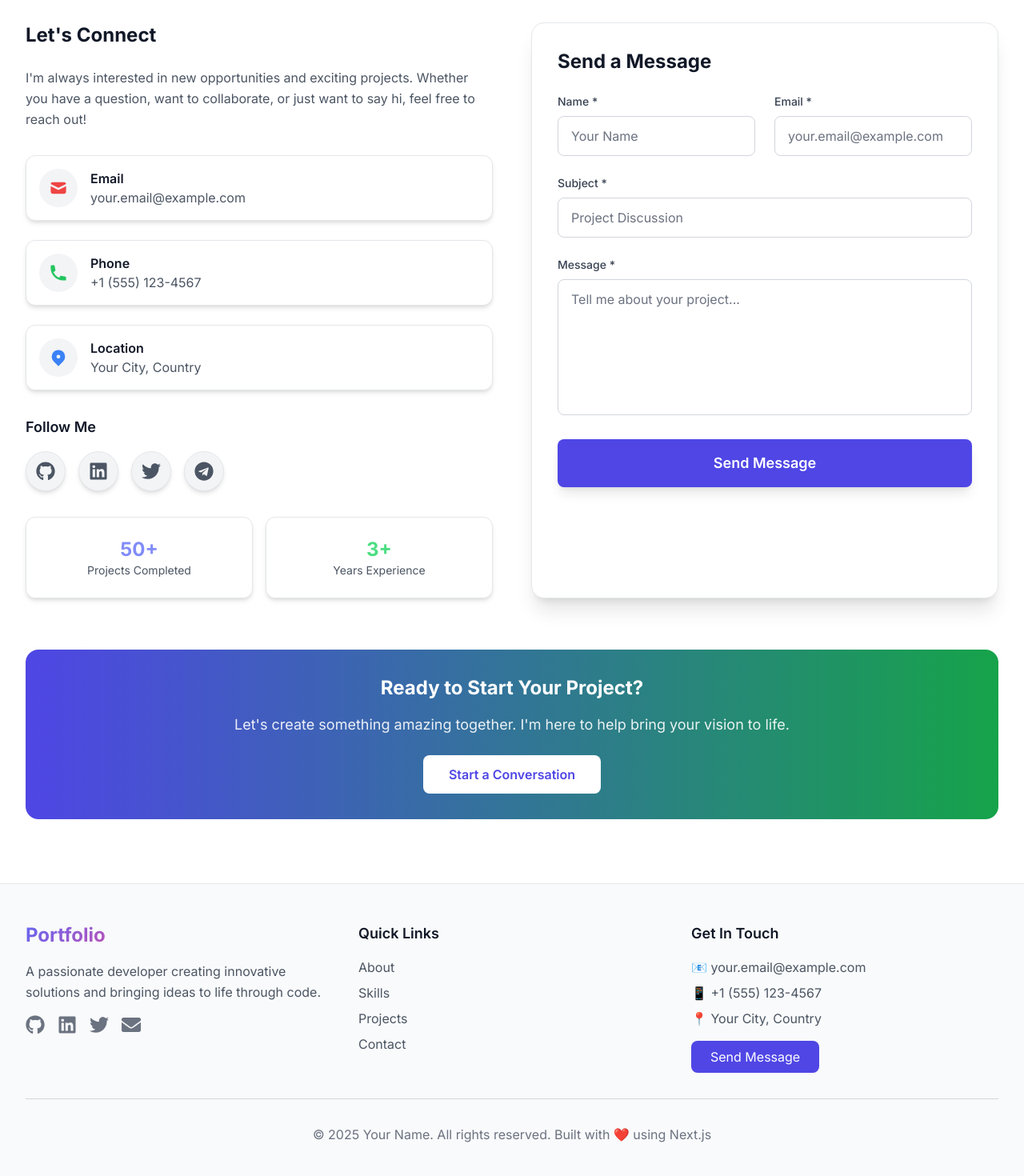
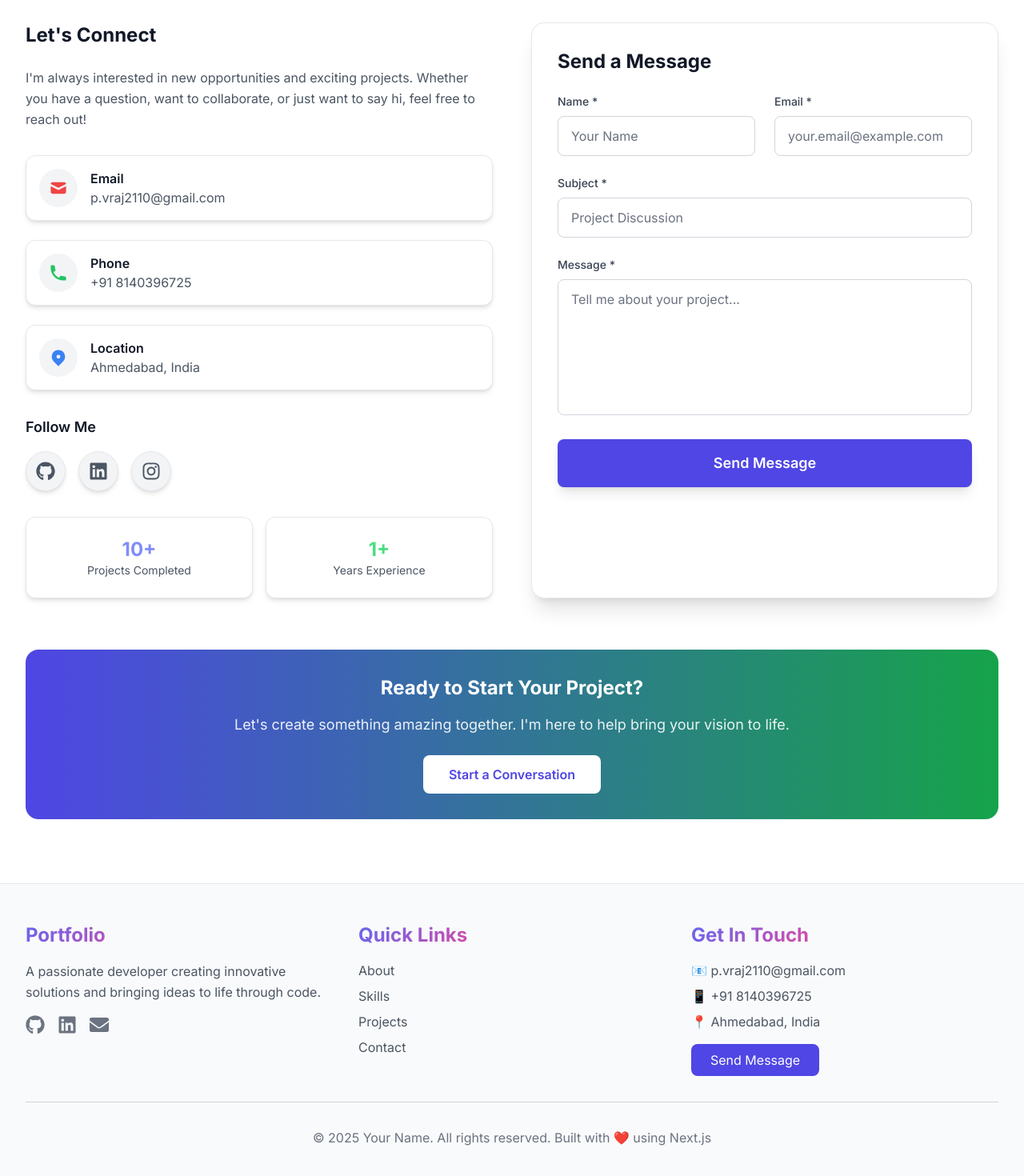
Before and after one commit to pvraj1011/my-portfolio, a Next.js app: page / in a window 1280 px wide. Shown: the part 3806-5276 px from the top of the page at 80% size. Built offline with nearby package versions, Linux system fonts and the light colour scheme.

Commit message:
Some UI changes

```diff
--- a/app/globals.css
+++ b/app/globals.css
@@ -113,3 +113,14 @@ img {
 .animate-bounce-slow {
   animation: bounce 2s infinite;
 }
+
+/* Ensure sections have proper scroll positioning */
+section {
+  scroll-margin-top: 80px; /* Account for fixed navbar height */
+}
+
+/* Ensure smooth scrolling works properly */
+html {
+  scroll-behavior: smooth;
+  scroll-padding-top: 80px; /* Account for fixed navbar */
+}
--- a/app/layout.js
+++ b/app/layout.js
@@ -12,7 +12,7 @@ const inter = Inter({
 })
 
 export const metadata = {
-  title: 'Portfolio - Your Name',
+  title: 'VRAJ PATEL | Code & Creativity',
   description: 'A modern portfolio website showcasing skills, projects, and experience',
 }
 
--- a/components/Contact.js
+++ b/components/Contact.js
@@ -1,100 +1,103 @@
-'use client'
+"use client";
 
-import { useState } from 'react'
-import { motion } from 'framer-motion'
-import { useInView } from 'react-intersection-observer'
-import { FaEnvelope, FaPhone, FaMapMarkerAlt, FaGithub, FaLinkedin, FaTwitter, FaTelegram } from 'react-icons/fa'
-import { HiMail, HiPhone, HiLocationMarker } from 'react-icons/hi'
+import { useState } from "react";
+import { motion } from "framer-motion";
+import { useInView } from "react-intersection-observer";
+import {
+  FaEnvelope,
+  FaPhone,
+  FaMapMarkerAlt,
+  FaGithub,
+  FaLinkedin,
+  FaTwitter,
+  FaTelegram,
+  FaInstagram,
+} from "react-icons/fa";
+import { HiMail, HiPhone, HiLocationMarker } from "react-icons/hi";
 
 const Contact = () => {
   const [formData, setFormData] = useState({
-    name: '',
-    email: '',
-    subject: '',
-    message: ''
-  })
-  const [isSubmitting, setIsSubmitting] = useState(false)
-  const [submitStatus, setSubmitStatus] = useState(null)
+    name: "",
+    email: "",
+    subject: "",
+    message: "",
+  });
+  const [isSubmitting, setIsSubmitting] = useState(false);
+  const [submitStatus, setSubmitStatus] = useState(null);
 
   const [ref, inView] = useInView({
     triggerOnce: true,
-    threshold: 0.1
-  })
+    threshold: 0.1,
+  });
 
   const handleChange = (e) => {
     setFormData({
       ...formData,
-      [e.target.name]: e.target.value
-    })
-  }
+      [e.target.name]: e.target.value,
+    });
+  };
 
   const handleSubmit = async (e) => {
-    e.preventDefault()
-    setIsSubmitting(true)
+    e.preventDefault();
+    setIsSubmitting(true);
 
     // Simulate form submission
     setTimeout(() => {
-      setIsSubmitting(false)
-      setSubmitStatus('success')
-      setFormData({ name: '', email: '', subject: '', message: '' })
+      setIsSubmitting(false);
+      setSubmitStatus("success");
+      setFormData({ name: "", email: "", subject: "", message: "" });
 
       // Reset status after 3 seconds
       setTimeout(() => {
-        setSubmitStatus(null)
-      }, 3000)
-    }, 2000)
-  }
+        setSubmitStatus(null);
+      }, 3000);
+    }, 2000);
+  };
 
   const contactInfo = [
     {
       icon: HiMail,
-      title: 'Email',
-      value: 'your.email@example.com',
-      link: 'mailto:your.email@example.com',
-      color: 'text-red-500'
+      title: "Email",
+      value: "p.vraj2110@gmail.com",
+      link: "mailto:p.vraj2110@gmail.com",
+      color: "text-red-500",
     },
     {
       icon: HiPhone,
-      title: 'Phone',
-      value: '+1 (555) 123-4567',
-      link: 'tel:+15551234567',
-      color: 'text-green-500'
+      title: "Phone",
+      value: "+91 8140396725",
+      link: "tel:+918140396725",
+      color: "text-green-500",
     },
     {
       icon: HiLocationMarker,
-      title: 'Location',
-      value: 'Your City, Country',
-      link: '#',
-      color: 'text-blue-500'
-    }
-  ]
+      title: "Location",
+      value: "Ahmedabad, India",
+      link: "#",
+      color: "text-blue-500",
+    },
+  ];
 
   const socialLinks = [
     {
       icon: FaGithub,
-      href: 'https://github.com',
-      label: 'GitHub',
-      color: 'hover:text-gray-800'
+      href: "https://github.com/pvraj1011",
+      label: "GitHub",
+      color: "hover:text-gray-800",
     },
     {
       icon: FaLinkedin,
-      href: 'https://linkedin.com',
-      label: 'LinkedIn',
-      color: 'hover:text-blue-600'
+      href: "https://linkedin.com/in/vraj10",
+      label: "LinkedIn",
+      color: "hover:text-blue-600",
     },
     {
-      icon: FaTwitter,
-      href: 'https://twitter.com',
-      label: 'Twitter',
-      color: 'hover:text-blue-400'
+      icon: FaInstagram,
+      href: "https://instagram.com/v_i_r_u_1011",
+      label: "Instagram",
+      color: "hover:text-pink-500",
     },
-    {
-      icon: FaTelegram,
-      href: 'https://t.me',
-      label: 'Telegram',
-      color: 'hover:text-blue-500'
-    }
-  ]
+  ];
 
   const containerVariants = {
     hidden: { opacity: 0 },
@@ -102,10 +105,10 @@ const Contact = () => {
       opacity: 1,
       transition: {
         staggerChildren: 0.1,
-        delayChildren: 0.2
-      }
-    }
-  }
+        delayChildren: 0.2,
+      },
+    },
+  };
 
   const itemVariants = {
     hidden: { y: 20, opacity: 0 },
@@ -114,10 +117,10 @@ const Contact = () => {
       opacity: 1,
       transition: {
         duration: 0.6,
-        ease: "easeOut"
-      }
-    }
-  }
+        ease: "easeOut",
+      },
+    },
+  };
 
   return (
     <section id="contact" className="py-20 bg-white">
@@ -139,7 +142,8 @@ const Contact = () => {
             variants={itemVariants}
             className="text-xl text-gray-600 max-w-3xl mx-auto mb-8"
           >
-            Ready to work together? Let's discuss your next project and bring your ideas to life.
+            Ready to work together? Let's discuss your next project and bring
+            your ideas to life.
           </motion.p>
         </motion.div>
 
@@ -156,9 +160,9 @@ const Contact = () => {
                 Let's Connect
               </h3>
               <p className="text-gray-600 leading-relaxed mb-8">
-                I'm always interested in new opportunities and exciting projects.
-                Whether you have a question, want to collaborate, or just want to say hi,
-                feel free to reach out!
+                I'm always interested in new opportunities and exciting
+                projects. Whether you have a question, want to collaborate, or
+                just want to say hi, feel free to reach out!
               </p>
             </motion.div>
 
@@ -175,7 +179,9 @@ const Contact = () => {
                     <info.icon size={24} />
                   </div>
                   <div>
-                    <h4 className="font-semibold text-gray-900">{info.title}</h4>
+                    <h4 className="font-semibold text-gray-900">
+                      {info.title}
+                    </h4>
                     <p className="text-gray-600">{info.value}</p>
                   </div>
                 </motion.a>
@@ -211,11 +217,11 @@ const Contact = () => {
               className="grid grid-cols-2 gap-4 mt-8"
             >
               <div className="bg-white p-6 rounded-xl shadow-md text-center border border-gray-200">
-                <div className="text-2xl font-bold text-primary-400">50+</div>
+                <div className="text-2xl font-bold text-primary-400">10+</div>
                 <div className="text-sm text-gray-600">Projects Completed</div>
               </div>
               <div className="bg-white p-6 rounded-xl shadow-md text-center border border-gray-200">
-                <div className="text-2xl font-bold text-accent-400">3+</div>
+                <div className="text-2xl font-bold text-accent-400">1+</div>
                 <div className="text-sm text-gray-600">Years Experience</div>
               </div>
             </motion.div>
@@ -236,9 +242,15 @@ const Contact = () => {
             </motion.h3>
 
             <form onSubmit={handleSubmit} className="space-y-6">
-              <motion.div variants={itemVariants} className="grid grid-cols-1 md:grid-cols-2 gap-6">
+              <motion.div
+                variants={itemVariants}
+                className="grid grid-cols-1 md:grid-cols-2 gap-6"
+              >
                 <div>
-                  <label htmlFor="name" className="block text-sm font-medium text-gray-700 mb-2">
+                  <label
+                    htmlFor="name"
+                    className="block text-sm font-medium text-gray-700 mb-2"
+                  >
                     Name *
                   </label>
                   <input
@@ -253,7 +265,10 @@ const Contact = () => {
                   />
                 </div>
                 <div>
-                  <label htmlFor="email" className="block text-sm font-medium text-gray-700 mb-2">
+                  <label
+                    htmlFor="email"
+                    className="block text-sm font-medium text-gray-700 mb-2"
+                  >
                     Email *
                   </label>
                   <input
@@ -270,7 +285,10 @@ const Contact = () => {
               </motion.div>
 
               <motion.div variants={itemVariants}>
-                <label htmlFor="subject" className="block text-sm font-medium text-gray-700 mb-2">
+                <label
+                  htmlFor="subject"
+                  className="block text-sm font-medium text-gray-700 mb-2"
+                >
                   Subject *
                 </label>
                 <input
@@ -286,7 +304,10 @@ const Contact = () => {
               </motion.div>
 
               <motion.div variants={itemVariants}>
-                <label htmlFor="message" className="block text-sm font-medium text-gray-700 mb-2">
+                <label
+                  htmlFor="message"
+                  className="block text-sm font-medium text-gray-700 mb-2"
+                >
                   Message *
                 </label>
                 <textarea
@@ -309,8 +330,8 @@ const Contact = () => {
                 whileTap={{ scale: 0.98 }}
                 className={`w-full py-4 px-6 rounded-lg font-semibold text-lg transition-all duration-300 ${
                   isSubmitting
-                    ? 'bg-gray-400 cursor-not-allowed'
-                    : 'bg-primary-600 hover:bg-primary-700 text-white shadow-lg hover:shadow-xl'
+                    ? "bg-gray-400 cursor-not-allowed"
+                    : "bg-primary-600 hover:bg-primary-700 text-white shadow-lg hover:shadow-xl"
                 }`}
               >
                 {isSubmitting ? (
@@ -319,12 +340,12 @@ const Contact = () => {
                     Sending...
                   </div>
                 ) : (
-                  'Send Message'
+                  "Send Message"
                 )}
               </motion.button>
 
               {/* Success Message */}
-              {submitStatus === 'success' && (
+              {submitStatus === "success" && (
                 <motion.div
                   initial={{ opacity: 0, y: 10 }}
                   animate={{ opacity: 1, y: 0 }}
@@ -349,10 +370,11 @@ const Contact = () => {
               Ready to Start Your Project?
             </h3>
             <p className="text-lg mb-6 opacity-90">
-              Let's create something amazing together. I'm here to help bring your vision to life.
+              Let's create something amazing together. I'm here to help bring
+              your vision to life.
             </p>
             <motion.a
-              href="mailto:your.email@example.com"
+              href="mailto:p.vraj2110@gmail.com"
               whileHover={{ scale: 1.05 }}
               whileTap={{ scale: 0.95 }}
               className="inline-block bg-white text-primary-600 px-8 py-3 rounded-lg font-semibold hover:bg-gray-100 transition-colors duration-200"
@@ -363,7 +385,7 @@ const Contact = () => {
         </motion.div>
       </div>
     </section>
-  )
-}
+  );
+};
 
-export default Contact
+export default Contact;
--- a/components/Footer.js
+++ b/components/Footer.js
@@ -9,22 +9,17 @@ const Footer = () => {
   const socialLinks = [
     {
       icon: FaGithub,
-      href: "https://github.com",
+      href: "https://github.com/pvraj1011",
       label: "GitHub",
     },
     {
       icon: FaLinkedin,
-      href: "https://linkedin.com",
+      href: "https://linkedin.com/in/vraj10",
       label: "LinkedIn",
     },
     {
-      icon: FaTwitter,
-      href: "https://twitter.com",
-      label: "Twitter",
-    },
-    {
       icon: FaEnvelope,
-      href: "mailto:your.email@example.com",
+      href: "mailto:p.vraj2110@gmail.com",
       label: "Email",
     },
   ];
@@ -73,7 +68,7 @@ const Footer = () => {
             transition={{ duration: 0.6, delay: 0.2 }}
             className="space-y-4 text-center sm:text-left"
           >
-            <h4 className="text-lg font-semibold text-text">Quick Links</h4>
+            <h4 className="text-2xl font-bold gradient-text">Quick Links</h4>
             <ul className="space-y-2">
               {[
                 { name: "About", href: "#home" },
@@ -101,14 +96,14 @@ const Footer = () => {
             transition={{ duration: 0.6, delay: 0.4 }}
             className="space-y-4 text-center sm:text-left"
           >
-            <h4 className="text-lg font-semibold text-text">Get In Touch</h4>
+            <h4 className="text-2xl font-bold gradient-text">Get In Touch</h4>
             <div className="space-y-2 text-gray-600">
-              <p>📧 your.email@example.com</p>
-              <p>📱 +1 (555) 123-4567</p>
-              <p>📍 Your City, Country</p>
+              <p>📧 p.vraj2110@gmail.com</p>
+              <p>📱 +91 8140396725</p>
+              <p>📍 Ahmedabad, India</p>
             </div>
             <motion.a
-              href="mailto:your.email@example.com"
+              href="mailto:p.vraj2110@gmail.com"
               whileHover={{ scale: 1.05 }}
               whileTap={{ scale: 0.95 }}
               className="inline-block bg-primary-600 hover:bg-primary-700 text-white px-6 py-2 rounded-lg transition-colors duration-200"
--- a/components/Navbar.js
+++ b/components/Navbar.js
@@ -80,10 +80,19 @@ const Navbar = () => {
   const scrollToSection = (href) => {
     // Check if we're in the browser
     if (typeof document !== "undefined") {
-      const element = document.querySelector(href);
-      if (element) {
-        element.scrollIntoView({ behavior: "smooth" });
-      }
+      // Add a small delay to ensure DOM is ready
+      setTimeout(() => {
+        const element = document.querySelector(href);
+        if (element) {
+          element.scrollIntoView({
+            behavior: "smooth",
+            block: "start",
+            inline: "nearest",
+          });
+        } else {
+          console.warn(`Element with selector "${href}" not found`);
+        }
+      }, 100);
     }
     setIsOpen(false);
   };
@@ -129,7 +138,7 @@ const Navbar = () => {
               target="_blank"
               rel="noopener noreferrer"
               whileHover={{ scale: 1.1, rotate: 5 }}
-              className="text-gray-700 hover:text-primary-600 transition-colors"
+              className="text-gray-700 hover:text-gray-800 transition-colors"
             >
               <FaGithub size={20} />
             </motion.a>
@@ -243,14 +252,10 @@ const Navbar = () => {
                     animate={{ opacity: 1, x: 0 }}
                     transition={{ delay: index * 0.1 }}
                     whileHover={{ x: 10, scale: 1.02 }}
-                    className="flex items-center gap-4 w-full text-left p-4 rounded-xl hover:bg-gray-100 hover:shadow-md transition-all duration-200 group"
+                    whileTap={{ scale: 0.98 }}
+                    className="flex items-center w-full text-left p-4 rounded-xl hover:bg-primary-50 hover:border-primary-200 border-2 border-transparent transition-all duration-200 active:bg-primary-100"
                   >
-                    {/* <div className="w-8 h-8 bg-gradient-to-r from-primary-500 to-accent-500 rounded-lg flex items-center justify-center group-hover:scale-110 transition-transform">
-                      <span className="text-white text-sm font-bold">
-                        {item.name.charAt(0)}
-                      </span>
-                    </div> */}
-                    <span className="text-gray-700 font-medium group-hover:text-gray-800 transition-colors">
+                    <span className="text-gray-700 font-medium group-hover:text-primary-700 transition-colors">
                       {item.name}
                     </span>
                   </motion.button>
@@ -295,19 +300,19 @@ const Navbar = () => {
                   {[
                     {
                       icon: FaGithub,
-                      href: "https://github.com",
+                      href: "https://github.com/pvraj1011",
                       color: "bg-gray-800",
                       textColor: "text-white",
                     },
                     {
                       icon: FaLinkedin,
-                      href: "https://linkedin.com",
+                      href: "https://linkedin.com/in/vraj10",
                       color: "bg-blue-800",
                       textColor: "text-white",
                     },
                     {
                       icon: FaInstagram,
-                      href: "https://instagram.com",
+                      href: "https://instagram.com/v_i_r_u_1011",
                       color: "bg-pink-600",
                       textColor: "text-white",
                     },
```
